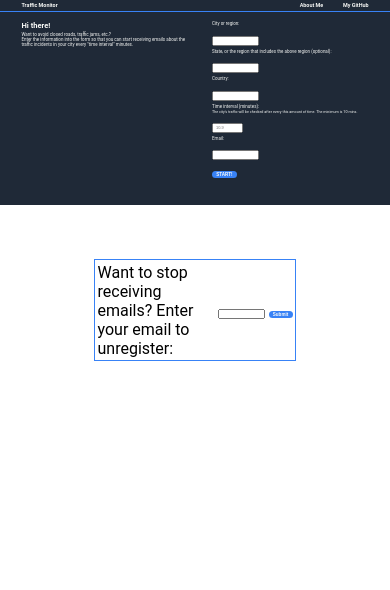
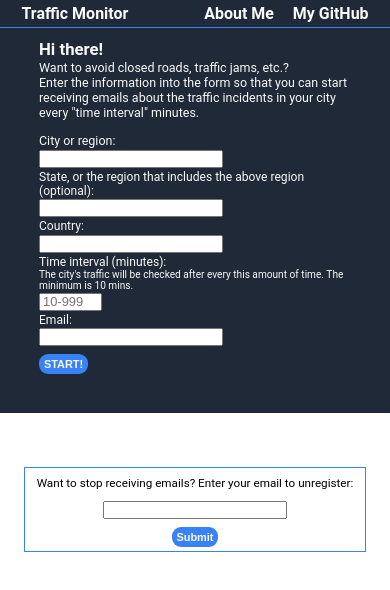
Before and after one commit to wilnn/Traffic-Monitor, a React (Create React App) app in the folder client/: page / in a window 390 px wide. Shown: the top 590 px of the page. Built offline with nearby package versions, Linux system fonts and the light colour scheme.

Commit message:
add a media query for 320-480px

```diff
--- a/client/src/style.css
+++ b/client/src/style.css
@@ -478,3 +478,111 @@ body {
         font-size: 2.6vw;
     }
 }
+
+  /*
+    ##Device = Most of the Smartphones Mobiles (Portrait)
+    ##Screen = B/w 320px to 479px
+  */
+
+  @media (min-width: 320px) and (max-width: 480px) {
+    .heroGroup {
+        flex-direction: column;
+    }
+
+    .hero {
+        padding:10vw;
+    }
+
+    .header {
+        height: 5vw;
+        font-size: 3.5vw;
+    }
+    .head3 {
+        flex: 0.75;
+    }
+
+    .heroSubText {
+        font-size: 3.2vw;
+        margin-top: 0;
+        margin-bottom: 0.2vw;
+    }
+
+    .heroMainText {
+        font-size: 4.3vw;
+        font-weight: bold;
+        margin-bottom: 1vw;
+    }
+
+    .inputText {
+        font-size: 3.1vw;
+        margin-top: 0.5vw;
+        margin-bottom: 0.0vw;
+    }
+
+    .inputSubText {
+        font-size: 2.6vw;
+        margin-top: 0;
+        margin-bottom: 0.2vw;
+    }
+
+    .inputField {
+        width:45vw;
+        height: 12px;
+        font-size:12.9px;
+
+    }
+
+    .inputField2 {
+        width:14vw;
+        height: 12px;
+        font-size:12.9px;
+    }
+
+    .button {
+        text-decoration: none;
+        background-color: #3882F6;
+        font-weight: bold;
+        padding: 1vw 1.25vw;
+        border-radius: 2.3vw;
+        display: inline-block;
+        margin: 2vw 0 0 0;
+        font-size: 2.8vw;
+        border: none;
+    }
+
+    .loading {
+        margin: auto;
+        border: 1vw solid #EAF0F6;
+        border-radius: 6vw;
+        border-top: 1vw solid #3882F6;
+        width: 6vw;
+        height: 6vw;
+        animation: spinner 1s linear infinite;
+    }
+    @keyframes spinner {
+        0% { transform: rotate(0deg); }
+        100% { transform: rotate(360deg); }
+    }
+
+    .heroLoading {
+        display: flex;
+        flex-direction: column;
+        align-items: center;
+    }
+
+    .unregister {
+        padding: 1vw;
+        border: 0.3vw solid #3882F6;
+        display: flex;
+        flex-direction: column;
+        justify-content: center;
+        width: 85vw;
+        align-items: center;
+        gap: 2vw;
+    }
+
+    .unretext {
+        font-size: 3vw;
+    }
+
+  }
```
